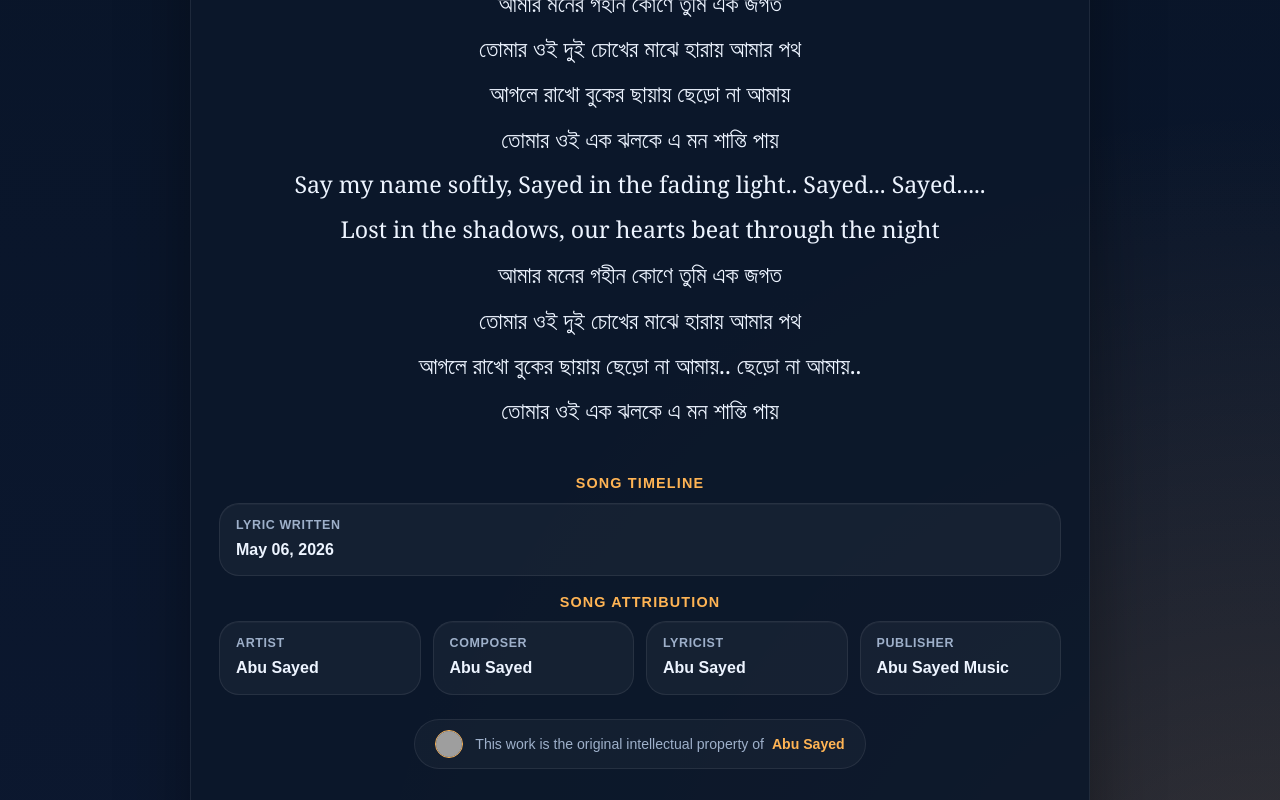
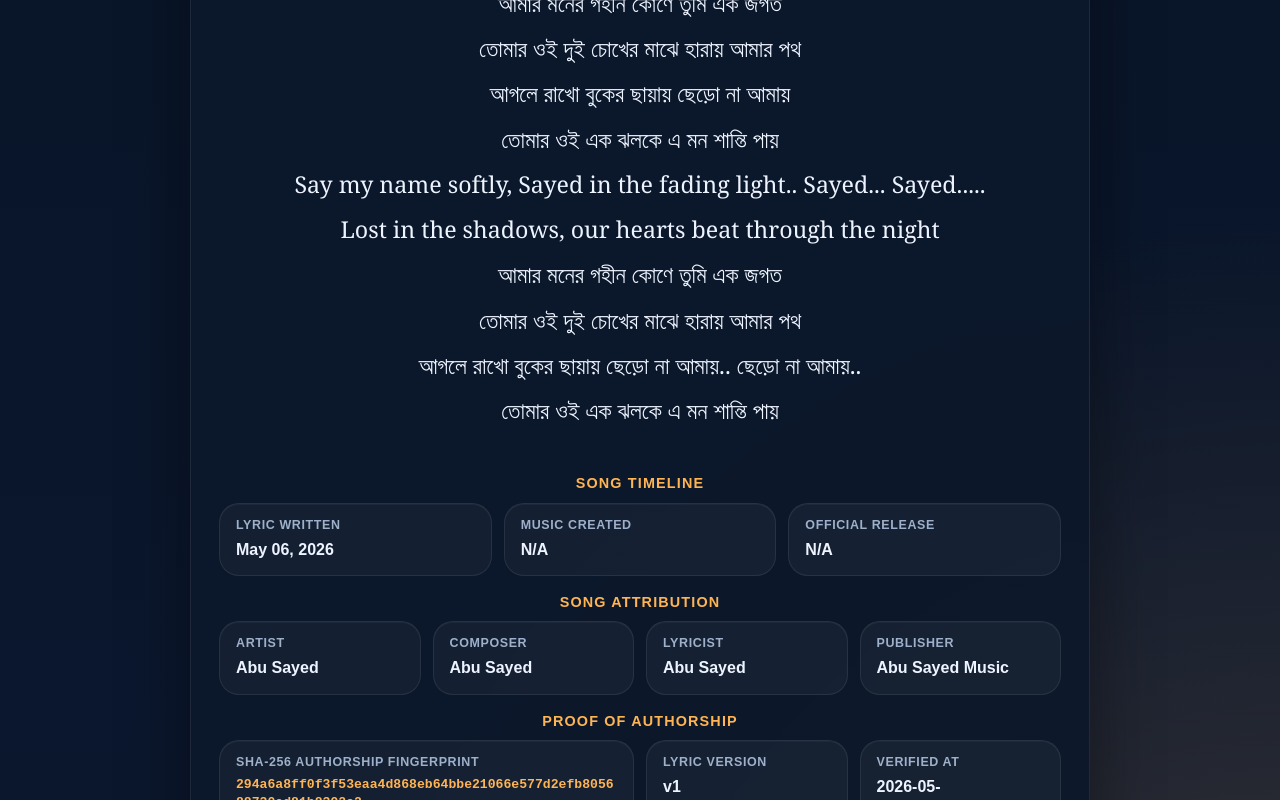
Before and after one commit to ImAbuSayed/opomito, a plain HTML site: page index.html in a window 1280 px wide. Shown: the part 2000-2800 px from the top of the page. Drawn offline with Linux system fonts and the light colour scheme; grey boxes are pictures that could not be loaded.

Commit message:
feat: update song assets v1 with signed GPG commit [verified]

```diff
--- a/index.html
+++ b/index.html
@@ -14,9 +14,9 @@
     <meta name="keywords" content="Opomito, Abu Sayed lyrics, original song lyrics, Abu Sayed original song, Abu Sayed lyricist, Abu Sayed composer, Abu Sayed songwriter, official lyrics">
     <meta name="robots" content="index,follow,max-snippet:-1,max-image-preview:large,max-video-preview:-1">
     <meta name="referrer" content="strict-origin-when-cross-origin">
-    <meta name="description" content="The official lyric sheet for &#x27;Opomito&#x27; by Abu Sayed. This song is an original creative work, written and composed by the artist.">
+    <meta name="description" content="Explore the official lyrics of &#x27;Opomito&#x27;, a unique musical creation written and composed by Abu Sayed.">
     <meta property="og:title" content="Opomito - Original Lyrics by Abu Sayed">
-    <meta property="og:description" content="The official lyric sheet for &#x27;Opomito&#x27; by Abu Sayed. This song is an original creative work, written and composed by the artist.">
+    <meta property="og:description" content="Explore the official lyrics of &#x27;Opomito&#x27;, a unique musical creation written and composed by Abu Sayed.">
     <meta property="og:type" content="music.song">
     <meta property="og:url" content="https://imabusayed.github.io/opomito/">
     <meta property="og:site_name" content="Abu Sayed Music">
@@ -24,7 +24,7 @@
     <meta name="last-modified" content="2026-05-06T23:49:54.902426">
     <meta name="twitter:card" content="summary_large_image">
     <meta name="twitter:title" content="Opomito - Original Lyrics by Abu Sayed">
-    <meta name="twitter:description" content="The official lyric sheet for &#x27;Opomito&#x27; by Abu Sayed. This song is an original creative work, written and composed by the artist.">
+    <meta name="twitter:description" content="Explore the official lyrics of &#x27;Opomito&#x27;, a unique musical creation written and composed by Abu Sayed.">
     <link rel="canonical" href="https://imabusayed.github.io/opomito/">
     <link rel="sitemap" type="application/xml" title="Sitemap" href="https://imabusayed.github.io/opomito/sitemap.xml">
     <link rel="author" href="https://github.com/ImAbuSayed">
@@ -100,7 +100,7 @@
       "@id": "https://imabusayed.github.io/opomito#webpage",
       "url": "https://imabusayed.github.io/opomito/",
       "name": "Opomito - Original Lyrics by Abu Sayed",
-      "description": "The official lyric sheet for 'Opomito' by Abu Sayed. This song is an original creative work, written and composed by the artist.",
+      "description": "Explore the official lyrics of 'Opomito', a unique musical creation written and composed by Abu Sayed.",
       "isPartOf": {
         "@id": "https://music.abusayed.com.bd/#website"
       },
@@ -537,7 +537,7 @@
 
         <div class="controls">
             <button class="btn-speak" id="speakBtn" title="Read the lyrics aloud"><span id="speakText">Read Aloud</span></button>
-            <a href="https://music.abusayed.com.bd/Licensing/" class="btn-license" title="Get licensing for this song" target="_blank">Get Permission to Use Opomito</a>
+            <a href="https://music.abusayed.com.bd/Licensing/?https://imabusayed.github.io/opomito/" class="btn-license" title="Get licensing for this song" target="_blank">Obtain a Music License for Opomito</a>
 
         </div>
         <br>
@@ -578,6 +578,16 @@
                     <strong>May 06, 2026</strong>
                 </div>
 
+                <div class="meta-card">
+                    <span class="meta-label">Music Created</span>
+                    <strong>N/A</strong>
+                </div>
+
+                <div class="meta-card">
+                    <span class="meta-label">Official Release</span>
+                    <strong>N/A</strong>
+                </div>
+
                 </div>
             </div>
             <div class="details-block">
@@ -606,6 +616,27 @@
 
                 </div>
             </div>
+
+            <div class="details-block">
+                <div class="details-title">Proof of Authorship</div>
+                <div class="meta-grid">
+
+            <div class="meta-card" style="grid-column: span 2;">
+                <span class="meta-label">SHA-256 Authorship Fingerprint</span>
+                <strong style="word-break: break-all; font-family: monospace; font-size: 0.82rem; color: var(--accent);">294a6a8ff0f3f53eaa4d868eb64bbe21066e577d2efb805688730ad81b8392a2</strong>
+            </div>
+            <div class="meta-card">
+                <span class="meta-label">Lyric Version</span>
+                <strong>v1</strong>
+            </div>
+            <div class="meta-card">
+                <span class="meta-label">Verified At</span>
+                <strong>2026-05-08T16:34:48.860251</strong>
+            </div>
+
+                </div>
+            </div>
+
             <div style="text-align: center;">
                 <div class="copyright-attribution-profile-card">
                     <img src="https://encrypted-tbn0.gstatic.com/images?q=tbn:ANd9GcQvEV_0J1Bu0dhUhOUIO0jW6C1QudSf71LJUw3E6pv6lQkQmGWrGORMJHTcs8pug_PyMbptFe2om4_PvqMqzEbpVCL3XnL89rAXYSnlJw&s=10" alt="Singer Abu Sayed">
```
Also changed, not shown: excerpts/Bridge-Preview.txt (added), excerpts/Chorus-Preview.txt (added), excerpts/Hook-1-Preview.txt (added), excerpts/Hook-2-Preview.txt (added), excerpts/Pre-Chorus-1-Preview.txt (added), excerpts/Pre-Chorus-2-Preview.txt (added), excerpts/Verse-1-Preview.txt (added), excerpts/Verse-2-Preview.txt (added), excerpts/Verse-3-Preview.txt (added), hashes.txt (added), llms.txt, lyrics_backup/2026-05-08_opomito-v1.txt (added), manifest.json (added), 2 other files.
